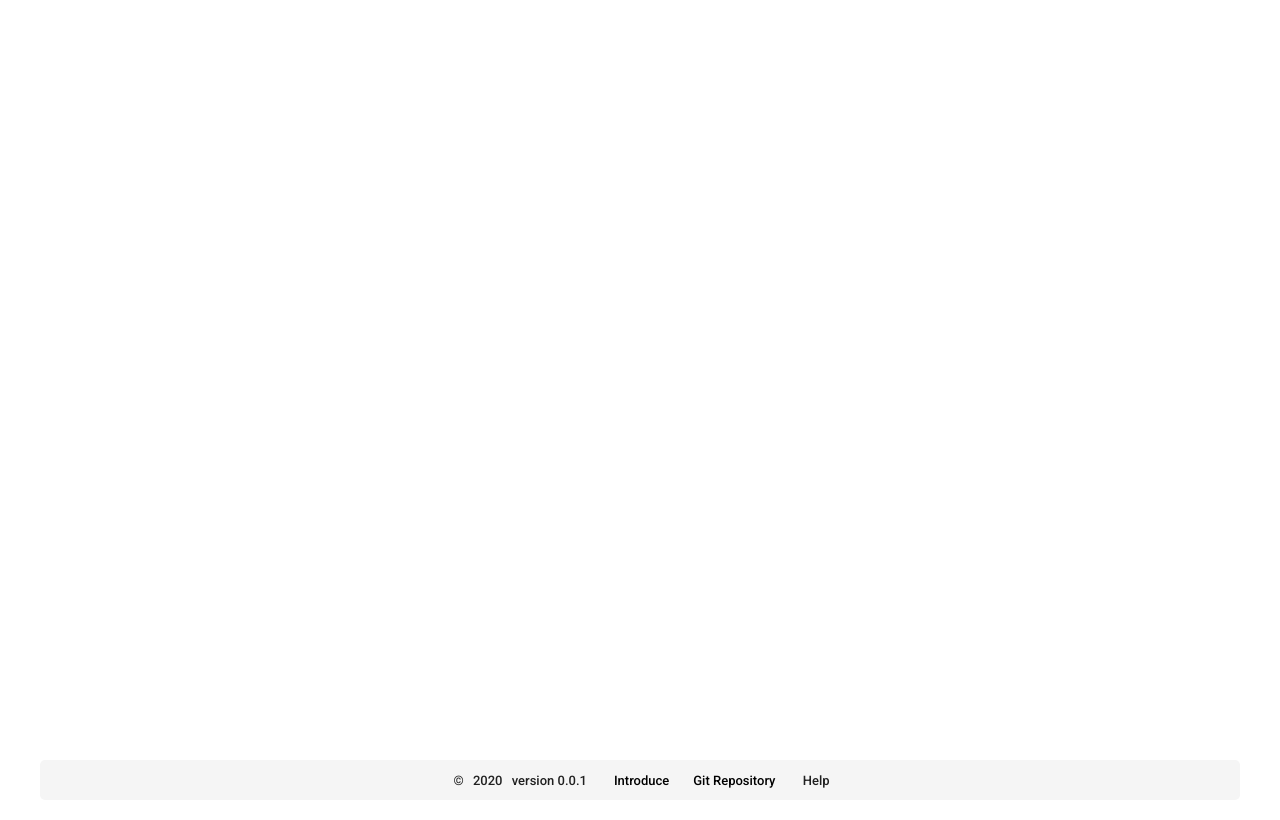
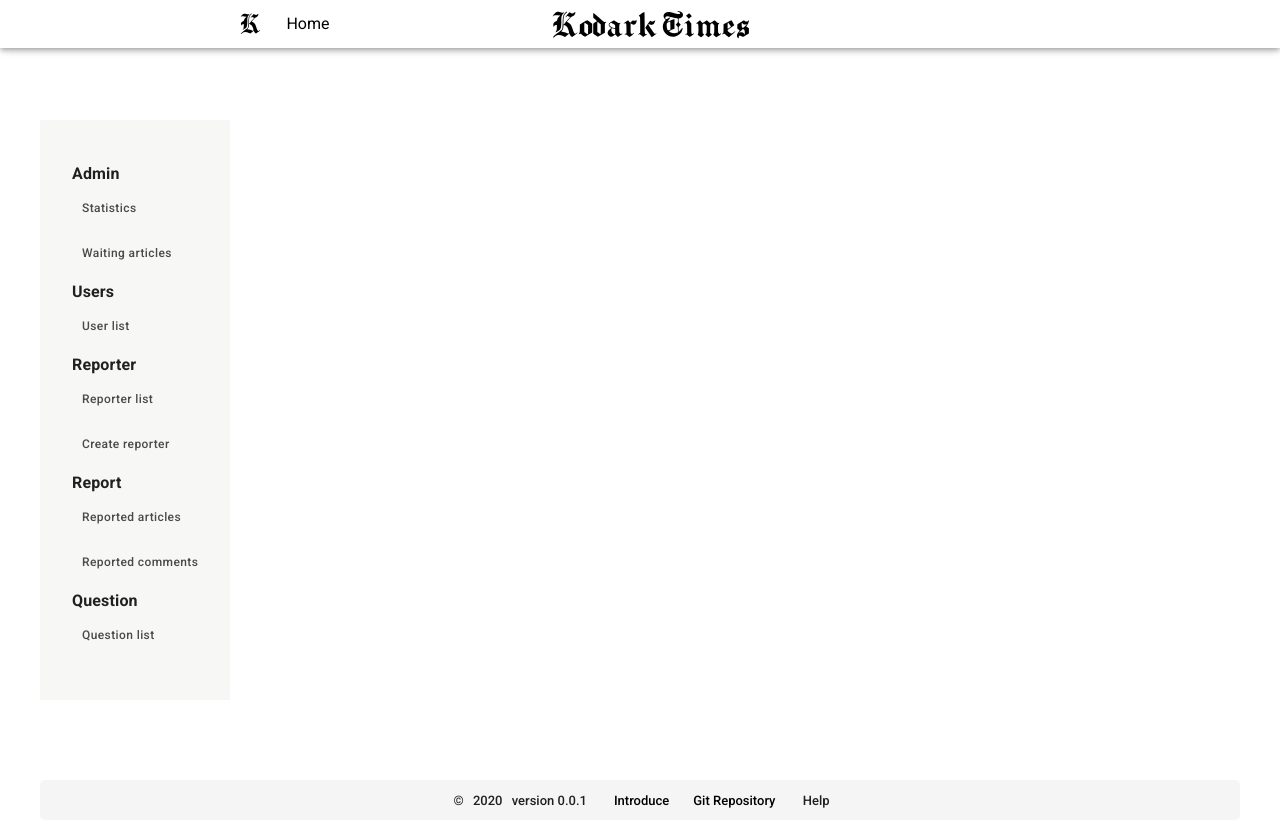
Before and after one commit to jeuk817/newsSite_Kodark, a Vue app in the folder frontend/: page /en/admin/article/waiting in a window 1280 px wide. Built offline with nearby package versions, Linux system fonts and the light colour scheme.

Commit message:
modified: update /users links

```diff
--- a/frontend/src/components/bodies/admins/CreateReporterForm.vue
+++ b/frontend/src/components/bodies/admins/CreateReporterForm.vue
@@ -229,7 +229,7 @@ export default {
       const { status } = await this.$store.dispatch('admin/createReporter' ,
       { email, pwd, nickName, name, local, birth, gender, image})
       if(status === 201) {
-        this.$router.push({ path: '/en/admin/admin-page/reporters' })
+        this.$router.push({ path: '/en/admin/reporters' })
       }
       else if(status === 409)  {
         this.failMsg = 'There are duplicate users.'
--- a/frontend/src/components/units/AccountMenu.vue
+++ b/frontend/src/components/units/AccountMenu.vue
@@ -20,8 +20,10 @@
       <v-list>
         <v-list-item>
           <v-list-item-content
-          :class="userData.auth === 'user' ? 'userMenuList' : 'adminMenuList'">
+          :class="userData.auth === 'admin' ? 'adminMenuList' : 'userMenuList' ">
             <div class="subtitle-2 black--text">{{ userData.email }}</div>
+
+            <!-- user -->
             <template v-if="userData.auth === 'user'">
               <router-link class="subtitle-2 black--text font-weight-regular textDecoNone hoverAction"
                 :to="'/en' + links.myPage"
@@ -35,19 +37,34 @@
               </router-link>
             </template>
 
+            <!-- reporter -->
+            <template v-if="userData.auth === 'reporter'">
+              <router-link class="subtitle-2 black--text font-weight-regular textDecoNone hoverAction"
+                :to="'/en' + links.reporterInfo"
+              >
+                Reporter page
+              </router-link>
+              <router-link class="subtitle-2 black--text font-weight-regular textDecoNone hoverAction"
+                :to="'/en' + links.reporterArticle"
+              >
+                Article Manage
+              </router-link>
+            </template>
+
+            <!-- admin -->
             <template v-if="userData.auth === 'admin'">
               <router-link class="subtitle-2 black--text font-weight-regular textDecoNone hoverAction"
-                :to="'/en' + links.adminPage"
+                :to="'/en' + links.statistics"
               >
                 Admin page
               </router-link>
               <router-link class="subtitle-2 black--text font-weight-regular textDecoNone hoverAction"
-                :to="'/en' + links.userManage"
+                :to="'/en' + links.userList"
               >
                 User Manage
               </router-link>
               <router-link class="subtitle-2 black--text font-weight-regular textDecoNone hoverAction"
-                :to="'/en' + links.reporterManage"
+                :to="'/en' + links.reporterList"
               >
                 Reporter Manage
               </router-link>
--- a/frontend/src/router/index.js
+++ b/frontend/src/router/index.js
@@ -36,11 +36,7 @@ const routes = [
     component: MyPage
   },
   {
-    path: '/en/admin/admin-page',
-    component: AdminPage
-  },
-  {
-    path: '/en/admin/admin-page/*',
+    path: '/en/admin/*',
     component: AdminPage
   }
 ]
--- a/frontend/src/views/AdminPage.vue
+++ b/frontend/src/views/AdminPage.vue
@@ -3,7 +3,7 @@
     <MyPageHeader />
     <div class="adminPage">
       <IntroduceSideBar :sideMenu="sideMenu" />
-      <template v-if="currentRoute === 'reporters/new'">
+      <template v-if="currentRoute === 'new'">
         <CreateReporterForm />
       </template>
     </div>
@@ -26,25 +26,26 @@ export default {
     sideMenu() {
       const sideMenu = []
       sideMenu.push({ type: 'title', text: 'Admin' })
-      sideMenu.push({ type: 'sub', text: 'Statistics', link: '/en/admin/admin-page' })
-      sideMenu.push({ type: 'sub', text: 'Waiting articles', link: '/en/admin/admin-page/article/new' })
+      sideMenu.push({ type: 'sub', text: 'Statistics', link: '/en/admin/statistics' })
+      sideMenu.push({ type: 'sub', text: 'Waiting articles', link: '/en/admin/article/waiting' })
       sideMenu.push({ type: 'title', text: 'Users' })
-      sideMenu.push({ type: 'sub', text: 'User list', link: '/en/admin/admin-page/users' })
+      sideMenu.push({ type: 'sub', text: 'User list', link: '/en/admin/users' })
       sideMenu.push({ type: 'title', text: 'Reporter' })
-      sideMenu.push({ type: 'sub', text: 'Reporter list', link: '/en/admin/admin-page/reporters' })
-      sideMenu.push({ type: 'sub', text: 'Create reporter', link: '/en/admin/admin-page/reporters/new' })
+      sideMenu.push({ type: 'sub', text: 'Reporter list', link: '/en/admin/reporters' })
+      sideMenu.push({ type: 'sub', text: 'Create reporter', link: '/en/admin/reporters/new' })
       sideMenu.push({ type: 'title', text: 'Report' })
-      sideMenu.push({ type: 'sub', text: 'Reported articles', link: '/en/admin/admin-page/report/article' })
-      sideMenu.push({ type: 'sub', text: 'Reported comments', link: '/en/admin/admin-page/report/comment' })
+      sideMenu.push({ type: 'sub', text: 'Reported articles', link: '/en/admin/report/article' })
+      sideMenu.push({ type: 'sub', text: 'Reported comments', link: '/en/admin/report/comment' })
       sideMenu.push({ type: 'title', text: 'Question' })
-      sideMenu.push({ type: 'sub', text: 'Question list', link: '/en/admin/admin-page/question' })
+      sideMenu.push({ type: 'sub', text: 'Question list', link: '/en/admin/question-list' })
       return sideMenu
     },
     // 현재 라우트 반환
     currentRoute () {
       const routeArr = this.$route.fullPath.split('/')
       const lastUrl = routeArr[routeArr.length - 1];
-      return lastUrl === 'new' ? `${routeArr[routeArr.length - 2]}/${lastUrl}` : lastUrl
+      // return lastUrl === 'new' ? `${routeArr[routeArr.length - 2]}/${lastUrl}` : lastUrl
+      return routeArr[routeArr.length - 1]
     }
   }
 }
```
Also changed, not shown: 1 other file (tests, documents, lock files or other folders).
